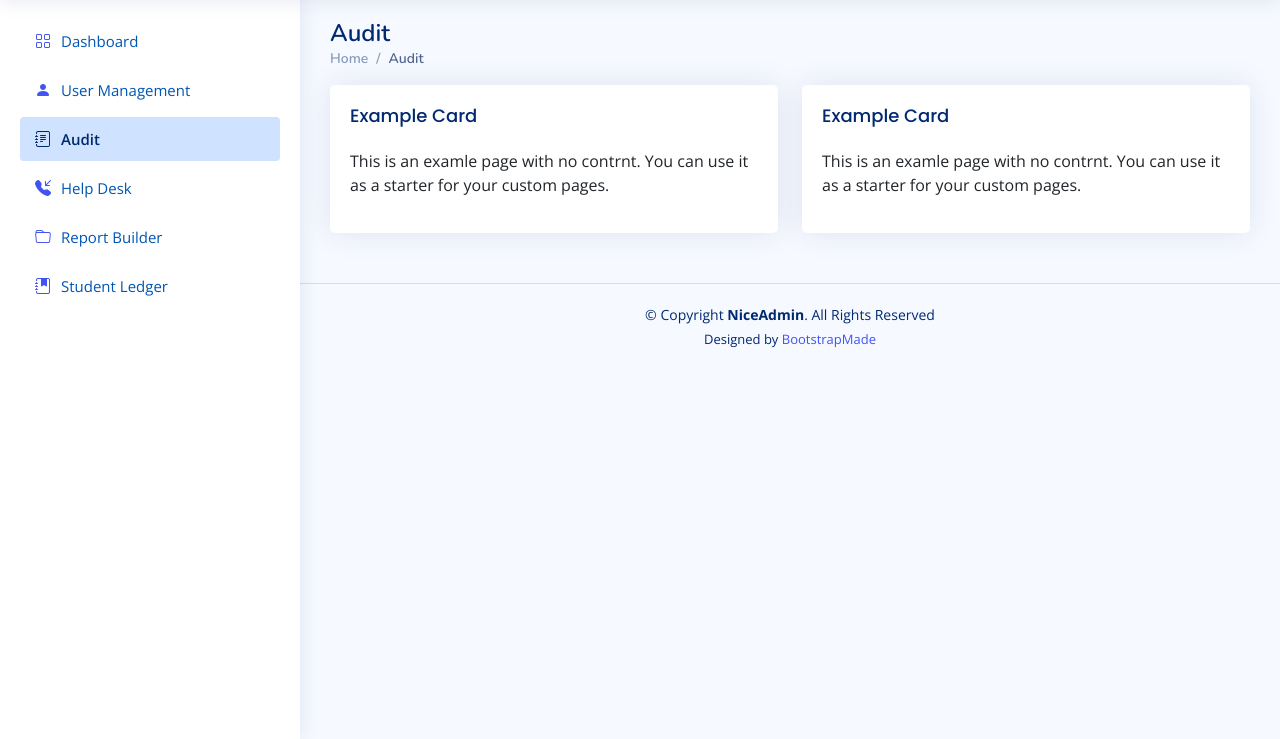
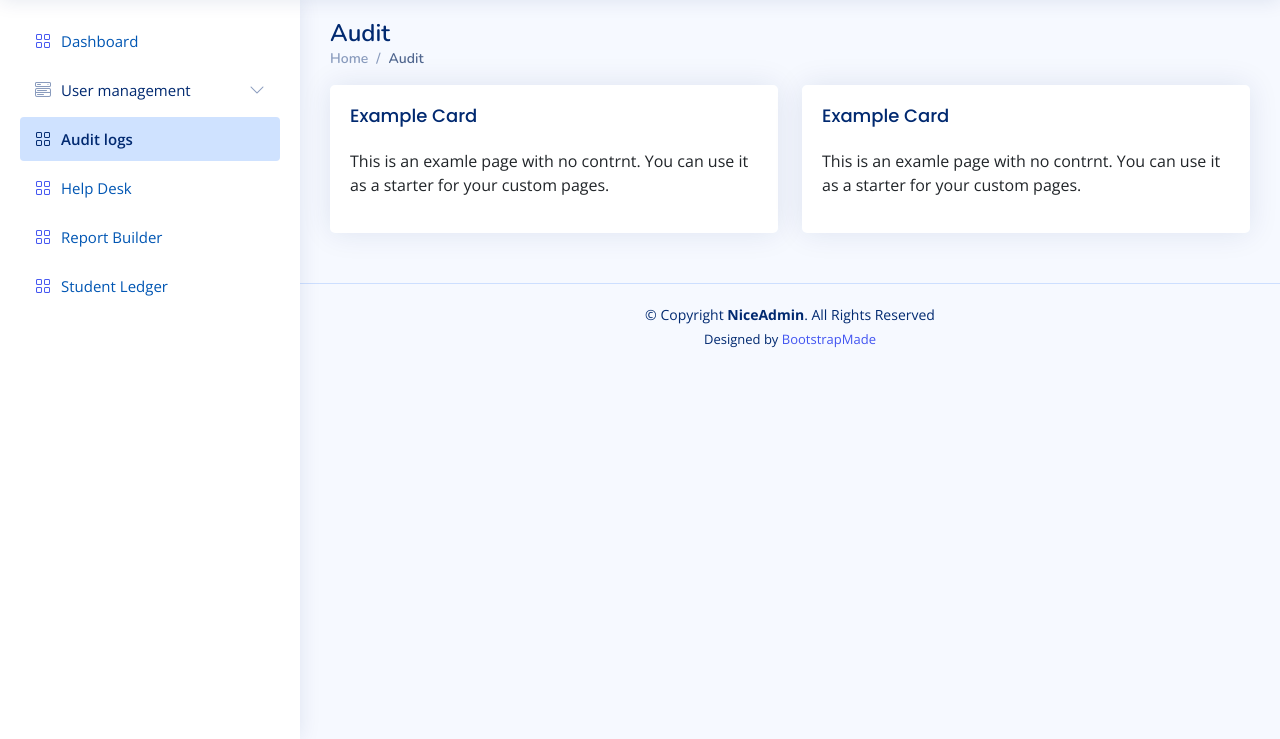
Before and after one commit to memerlul/BCP_MIS, a PHP site: page /audit.php in a window 1280 px wide. Shown: the part 61-800 px from the top of the page. Run offline with PHP 8.4, Linux system fonts and the light colour scheme; some libraries are stand-ins or nearby versions.

Commit message:
Update sidebar.php

```diff
--- a/backend/components/sidebar.php
+++ b/backend/components/sidebar.php
@@ -14,39 +14,55 @@
         </li><!-- End Dashboard Nav -->
 
         <li class="nav-item">
-            <a class="nav-link <?= ($current_page == 'usermanagement.php') ? 'active' : '' ?>" href="usermanagement.php">
-                <i class="bi bi-person-fill"></i>
-                <span>User Management</span>
+            <a class="nav-link collapsed" data-bs-target="#components-nav" data-bs-toggle="collapse" href="#">
+                <i class="bi bi-menu-button-wide"></i><span>User management</span><i class="bi bi-chevron-down ms-auto"></i>
             </a>
+            <ul id="components-nav" class="nav-content collapse " data-bs-parent="#sidebar-nav">
+                <li>
+                <a class="nav-link <?= ($current_page == 'manage-accounts.php') ? 'active' : '' ?>" href="manage-accounts.php">
+                        <i class="bi bi-circle"></i><span>Manage Accounts</span>
+                    </a>
+                </li>
+                <li>
+                <a class="nav-link <?= ($current_page == 'inactive-accounts.php') ? 'active' : '' ?>" href="inactive-accounts.php">
+                        <i class="bi bi-circle"></i><span>Inactive Accounts</span>
+                    </a>
+                </li>
+                <li>
+                <a class="nav-link <?= ($current_page == 'roles-&-permissions.php') ? 'active' : '' ?>" href="roles-&-permissions.php">
+                        <i class="bi bi-circle"></i><span>Roles & Permissions</span>
+                    </a>
+                </li>
+                <>
+            </ul>
         </li>
 
         <li class="nav-item">
             <a class="nav-link <?= ($current_page == 'audit.php') ? 'active' : '' ?>" href="audit.php">
-                <i class="bi bi-journal-text"></i>
-                <span>Audit</span>
+                <i class="bi bi-grid"></i>
+                <span>Audit logs</span>
             </a>
-        </li>
+        </li><!-- End Audit logs Nav -->
 
         <li class="nav-item">
             <a class="nav-link <?= ($current_page == 'helpdesk.php') ? 'active' : '' ?>" href="helpdesk.php">
-                <i class="bi bi-telephone-inbound-fill"></i>
+                <i class="bi bi-grid"></i>
                 <span>Help Desk</span>
             </a>
-        </li>
+        </li><!-- End Help Desk Nav -->
 
         <li class="nav-item">
             <a class="nav-link <?= ($current_page == 'report-builder.php') ? 'active' : '' ?>" href="report-builder.php">
-                <i class="bi bi-folder"></i>
+                <i class="bi bi-grid"></i>
                 <span>Report Builder</span>
             </a>
-        </li>
+        </li><!-- End Report Builder Nav -->
 
         <li class="nav-item">
             <a class="nav-link <?= ($current_page == 'student-ledger.php') ? 'active' : '' ?>" href="student-ledger.php">
-                <i class="bi bi-journal-bookmark-fill"></i>
+                <i class="bi bi-grid"></i>
                 <span>Student Ledger</span>
             </a>
-        </li>
-
+        </li><!-- End Student Ledger Nav -->
     </ul>
 </aside>
```
